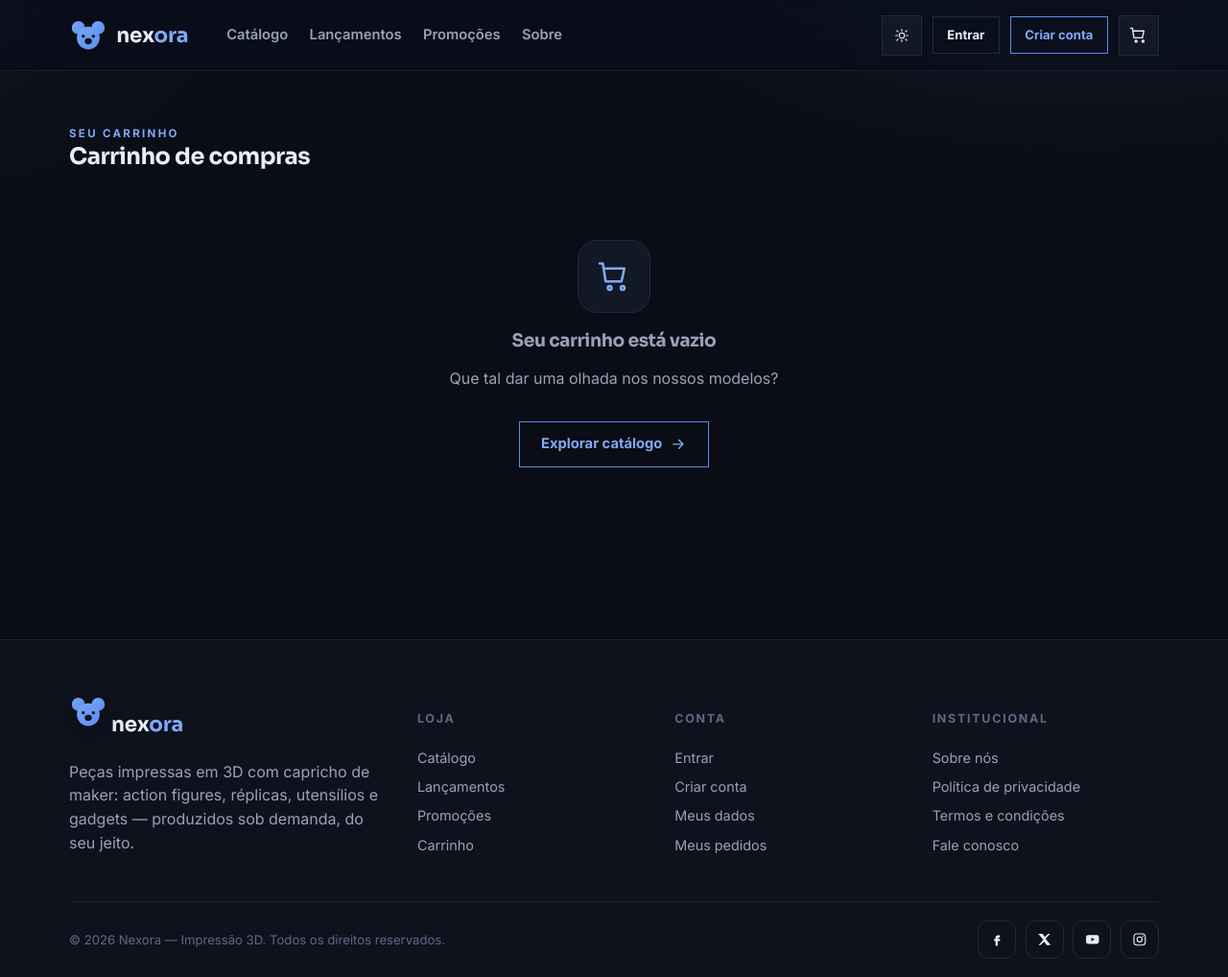
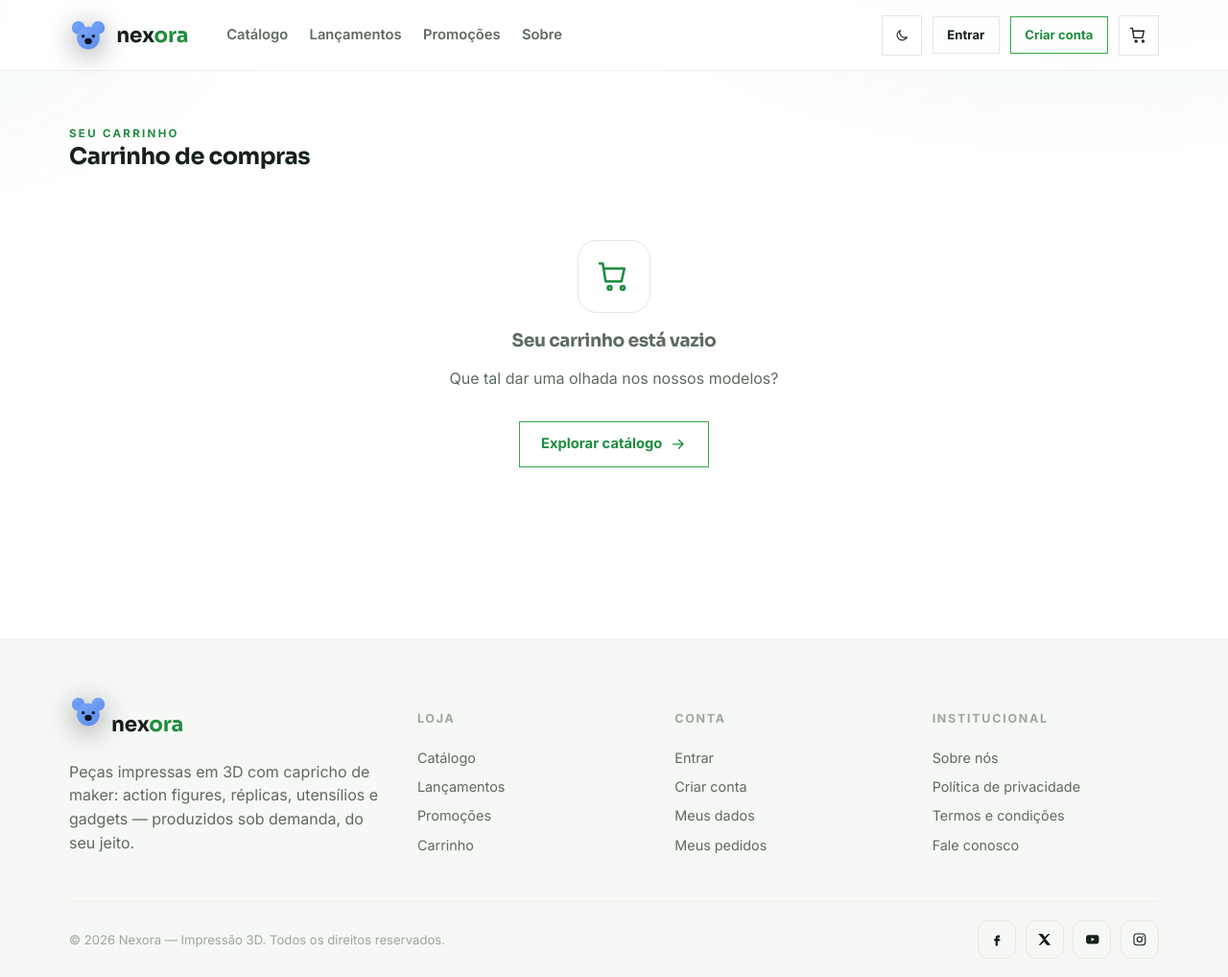
Before and after one commit to luixsouza/l3d-labz-site, a Django app: template apps/cart/templates/cart/detail.html in a window 1280 px wide. Shown: the whole page at 96% size. Run offline with Django 5.2, Linux system fonts and the light colour scheme; the template is opened without the code that fills it, so the values that code supplies are empty.

Commit message:
feat(01-01): aplicar paleta Luigi (dark+light) e migrar chave de tema
- theme.css: tokens de acento verde #2FA84F nos dois temas + accent-blue #2BA6E0
- base.py: dict SITE rebrandado para L3D Labz, accent verde
- base.html: chave de tema l3d-theme, default data-theme=light
- app.js: escrita da preferencia na chave l3d-theme

```diff
--- a/apps/core/templates/base.html
+++ b/apps/core/templates/base.html
@@ -1,8 +1,8 @@
 {% load static humanize %}
 <!DOCTYPE html>
-<html lang="pt-br" data-theme="dark">
+<html lang="pt-br" data-theme="light">
 <head>
-  <script>(function(){try{var t=localStorage.getItem('nexora-theme');if(t){document.documentElement.setAttribute('data-theme',t);}}catch(e){}})();</script>
+  <script>(function(){try{var t=localStorage.getItem('l3d-theme');if(t){document.documentElement.setAttribute('data-theme',t);}}catch(e){}})();</script>
   <meta charset="utf-8">
   <meta name="viewport" content="width=device-width, initial-scale=1">
   <title>{% block title %}{{ SITE.name }}{% endblock %} · {{ SITE.name }}</title>
--- a/config/settings/base.py
+++ b/config/settings/base.py
@@ -216,7 +216,7 @@ REST_FRAMEWORK = {
 # Configurações de marca (usadas no context processor / templates)
 # ---------------------------------------------------------------------------
 SITE = {
-    "name": "Nexora",
-    "tagline": "Impressão 3D para quem é nerd ao cubo",
-    "accent": "#3B82F6",  # azul
+    "name": "L3D Labz",
+    "tagline": "Impressão 3D com acabamento de laboratório.",
+    "accent": "#2FA84F",  # verde Luigi
 }
--- a/static/css/theme.css
+++ b/static/css/theme.css
@@ -1,5 +1,5 @@
 /* =========================================================================
-   Nexora — tema dark + azul · clean & moderno
+   L3D Labz — tema claro/escuro + verde (paleta Luigi)
    Tokens · layout · componentes · animações. Mobile-first, sem framework.
    ========================================================================= */
 
@@ -17,15 +17,16 @@
   --text-muted:    #98a2b8;
   --text-dim:      #5e6a82;
 
-  /* acento — azul refinado, uso contido */
-  --accent:        #5b8def;
-  --accent-2:      #82a8f7;
-  --accent-strong: #3f6cd6;
-  --accent-soft:   #14213f;
-  --accent-glow:   rgba(91, 141, 239, 0.26);
+  /* acento — verde Luigi, uso contido */
+  --accent:        #2FA84F;
+  --accent-2:      #43C266;
+  --accent-strong: #1E8C3E;
+  --accent-soft:   #13251A;
+  --accent-glow:   rgba(47, 168, 79, 0.26);
+  --accent-blue:   #2BA6E0;
 
   --success:       #46c08a;
-  --danger:        #e2706f;
+  --danger:        #E23B3B;
   --warning:       #e3b24a;
 
   --radius:        16px;
@@ -54,8 +55,8 @@ body {
   -webkit-font-smoothing: antialiased;
   overflow-x: hidden;
   background-image:
-    radial-gradient(900px 420px at 88% -10%, rgba(91, 141, 239, 0.10), transparent 62%),
-    radial-gradient(680px 380px at -8% 2%, rgba(91, 141, 239, 0.05), transparent 58%);
+    radial-gradient(900px 420px at 88% -10%, rgba(47, 168, 79, 0.10), transparent 62%),
+    radial-gradient(680px 380px at -8% 2%, rgba(47, 168, 79, 0.05), transparent 58%);
   background-attachment: fixed;
 }
 
@@ -612,27 +613,28 @@ h1, h2, h3 { font-family: var(--font-display); line-height: 1.1; margin: 0 0 .4e
    Tema claro + ajustes de carrossel
    ========================================================================= */
 [data-theme="light"] {
-  --bg:            #f3f6fc;
-  --bg-soft:       #ffffff;
-  --bg-card:       #ffffff;
-  --bg-elevated:   #eef2fa;
-  --border:        #e0e6f1;
-  --border-soft:   #eaeef7;
-  --text:          #161c28;
-  --text-muted:    #54607a;
-  --text-dim:      #8a93a8;
-  --accent:        #2f68d8;
-  --accent-2:      #2f68d8;
-  --accent-strong: #2453b6;
-  --accent-soft:   #e7eefc;
-  --accent-glow:   rgba(47, 104, 216, 0.20);
+  --bg:            #FFFFFF;
+  --bg-soft:       #F6F8F5;
+  --bg-card:       #FFFFFF;
+  --bg-elevated:   #F1F4EF;
+  --border:        #E3E8E0;
+  --border-soft:   #EEF1EB;
+  --text:          #16201A;
+  --text-muted:    #5C6B60;
+  --text-dim:      #9AA89E;
+  --accent:        #2FA84F;
+  --accent-2:      #1E8C3E;
+  --accent-strong: #1E8C3E;
+  --accent-soft:   #E7F6EC;
+  --accent-glow:   rgba(47, 168, 79, 0.20);
+  --accent-blue:   #2BA6E0;
   --shadow:        0 16px 40px -26px rgba(23, 38, 80, 0.28);
   --shadow-soft:   0 6px 20px -16px rgba(23, 38, 80, 0.22);
 }
 [data-theme="light"] body {
   background-image:
-    radial-gradient(900px 420px at 88% -10%, rgba(47, 104, 216, 0.08), transparent 62%),
-    radial-gradient(680px 380px at -8% 2%, rgba(47, 104, 216, 0.05), transparent 58%);
+    radial-gradient(900px 420px at 88% -10%, rgba(47, 168, 79, 0.08), transparent 62%),
+    radial-gradient(680px 380px at -8% 2%, rgba(47, 168, 79, 0.05), transparent 58%);
 }
 [data-theme="light"] .site-header { background: rgba(255, 255, 255, 0.78); }
 [data-theme="light"] .site-header.scrolled { background: rgba(255, 255, 255, 0.92); }
--- a/static/js/app.js
+++ b/static/js/app.js
@@ -1,4 +1,4 @@
-// Nexora — interações e animações (sem framework)
+// L3D Labz — interações e animações (sem framework)
 (function () {
   "use strict";
 
@@ -23,7 +23,7 @@
       const cur = document.documentElement.getAttribute("data-theme") === "light" ? "light" : "dark";
       const next = cur === "light" ? "dark" : "light";
       document.documentElement.setAttribute("data-theme", next);
-      try { localStorage.setItem("nexora-theme", next); } catch (e) {}
+      try { localStorage.setItem("l3d-theme", next); } catch (e) {}
     });
   }
 
```
